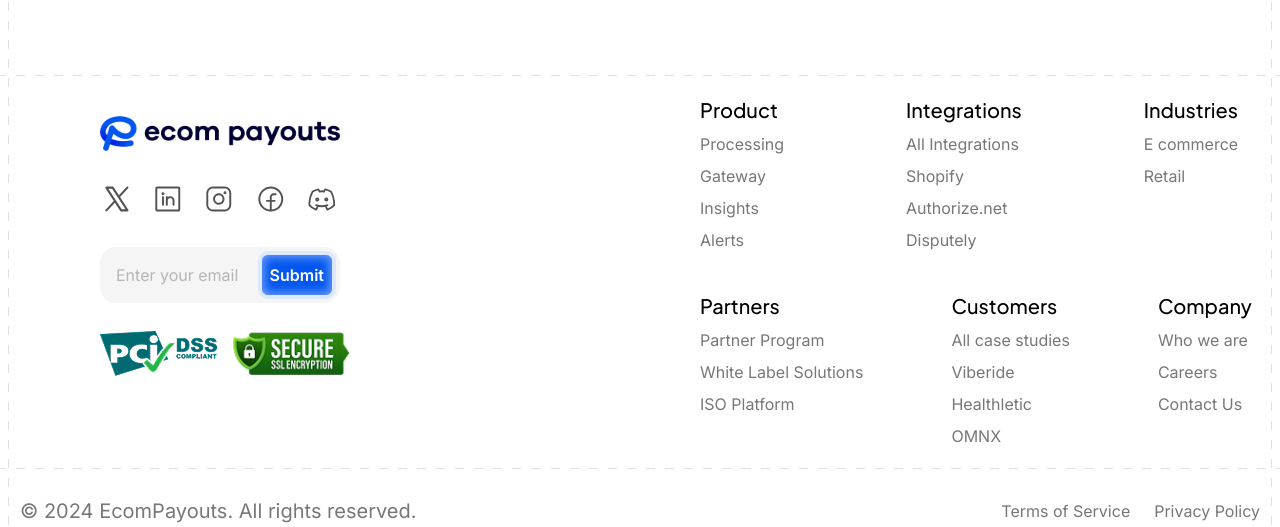
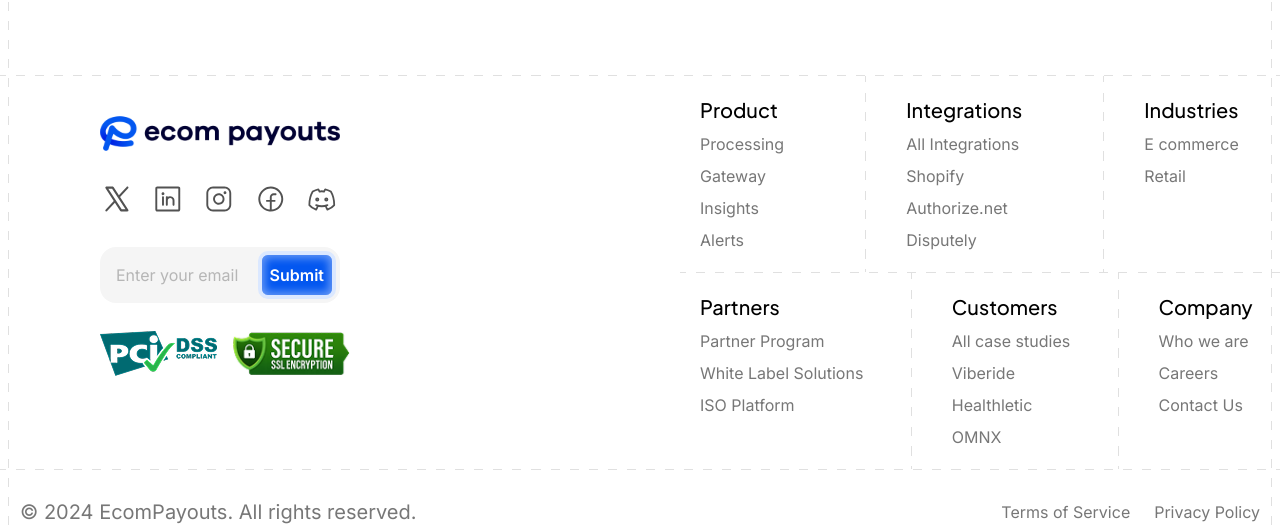
Before and after one commit to hammasmunir/ecom-mpayout, a Next.js app: page /white-label-solutions in a window 1280 px wide. Shown: the part 2641-3168 px from the top of the page. Built offline with nearby package versions, Linux system fonts and the light colour scheme.

Commit message:
borders added

```diff
--- a/app/globals.css
+++ b/app/globals.css
@@ -292,3 +292,52 @@ textarea {
     )
     3;
 }
+
+@media screen and (min-width: 380px) {
+  .footer-nav-div > div:first-child {
+    /* background-color: pink; */
+    border-bottom: 1.5px solid var(--border-color);
+    border-image: repeating-linear-gradient(
+        to right,
+        var(--color-border) 0 9px,
+        transparent 0px 19px
+      )
+      3;
+    div:not(:last-child) {
+      border-right: 1.5px solid transparent;
+      border-image: repeating-linear-gradient(
+          to bottom,
+          var(--color-border) 0 9px,
+          transparent 0px 19px
+        )
+        3;
+    }
+  }
+
+  .footer-nav-div > div:last-child {
+    div:not(:last-child) {
+      border-right: 1.5px solid transparent;
+      border-image: repeating-linear-gradient(
+          to bottom,
+          var(--color-border) 0 9px,
+          transparent 0px 19px
+        )
+        3;
+    }
+  }
+}
+
+@media screen and (max-width: 380px) {
+  .footer-nav-div > div:first-child,
+  .footer-nav-div > div:last-child {
+    div:not(:last-child) {
+      border-bottom: 1.5px solid transparent;
+      border-image: repeating-linear-gradient(
+          to right,
+          var(--color-border) 0 9px,
+          transparent 0px 19px
+        )
+        3;
+    }
+  }
+}
--- a/components/layout/Footer.jsx
+++ b/components/layout/Footer.jsx
@@ -148,7 +148,7 @@ export default function Footer() {
           </div>
 
           {/* RIGHT SIDE */}
-          <div className="flex w-full flex-col lg:max-w-[600px]">
+          <div className="footer-nav-div flex w-full flex-col lg:max-w-[600px]">
             {/* TOP ROW */}
             <div className="flex flex-col min-[380px]:flex-row min-[380px]:justify-between">
               <div className="flex grow flex-col gap-2 py-5 pr-5 pl-5 min-[380px]:pr-2 sm:pr-3 lg:pr-10">
```
